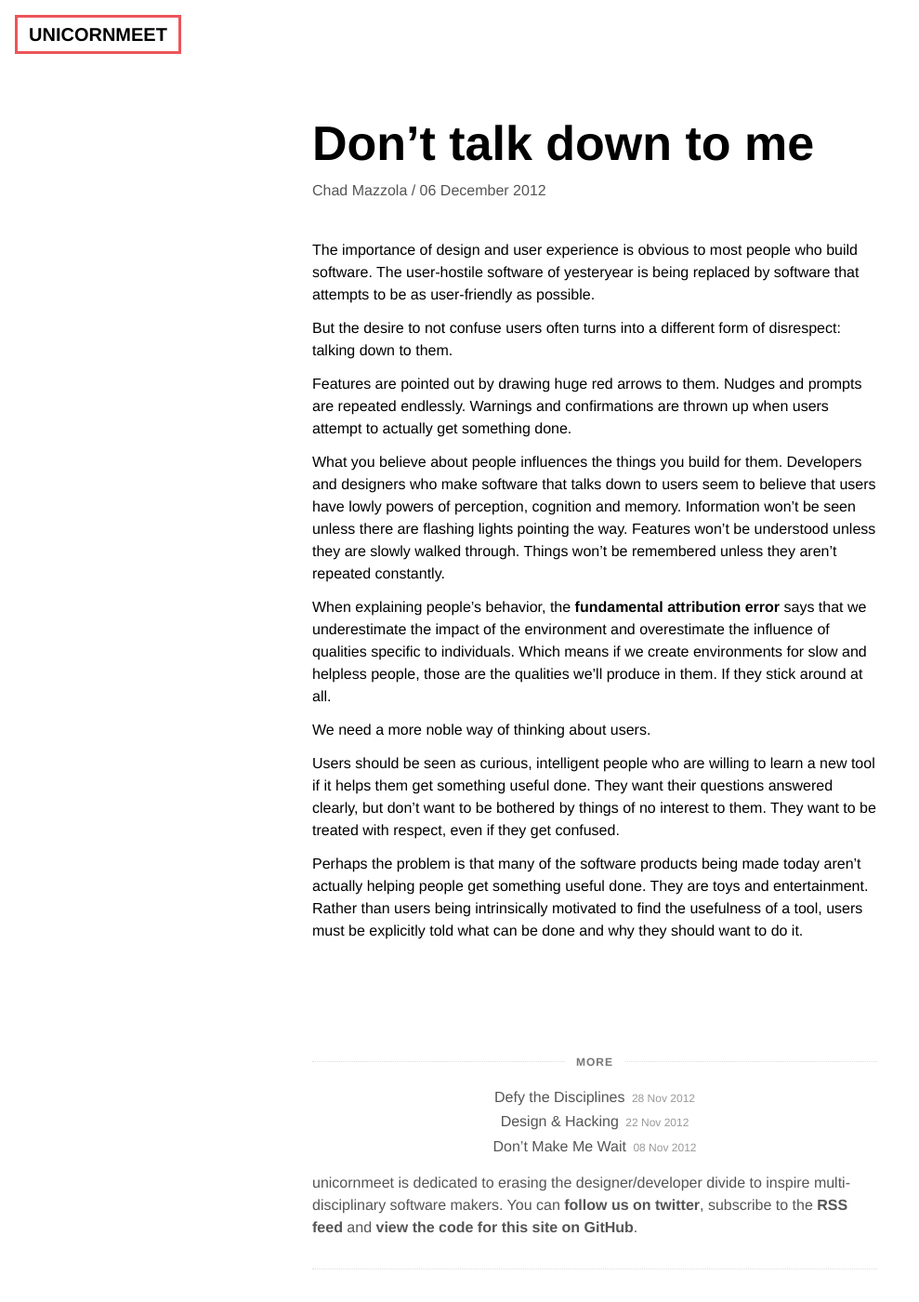
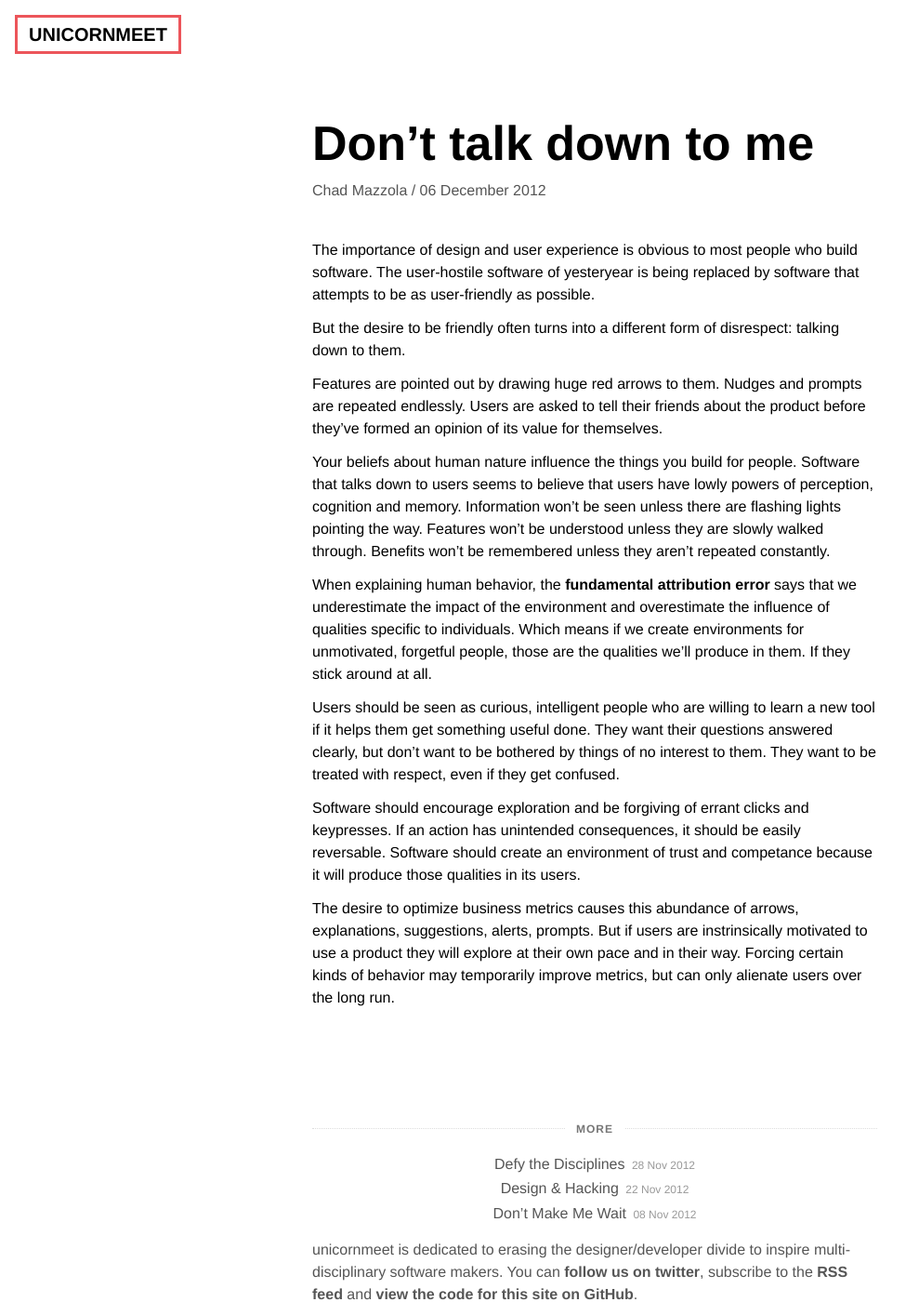
Before and after one commit to ehmorris/unicornmeet, a Jekyll site: the page built from _posts/2012-12-06-talking-down.md, in a window 1280 px wide and 1400 px high. Shown: the whole window at 93% size, without its empty margins (0-989 px from the left). Built offline with Jekyll 4.4.1, drawn with Linux system fonts in a browser that asks for light colours; Markdown is read by kramdown in place of the engine named in the settings.

Commit message:
Edits to post.

```diff
--- a/_posts/2012-12-06-talking-down.md
+++ b/_posts/2012-12-06-talking-down.md
@@ -7,16 +7,16 @@ author: Chad Mazzola
 
 The importance of design and user experience is obvious to most people who build software. The user-hostile software of yesteryear is being replaced by software that attempts to be as user-friendly as possible.
 
-But the desire to not confuse users often turns into a different form of disrespect: talking down to them.
+But the desire to be friendly often turns into a different form of disrespect: talking down to them.
 
-Features are pointed out by drawing huge red arrows to them. Nudges and prompts are repeated endlessly. Warnings and confirmations are thrown up when users attempt to actually get something done.
+Features are pointed out by drawing huge red arrows to them. Nudges and prompts are repeated endlessly. Users are asked to tell their friends about the product before they've formed an opinion of its value for themselves.
 
-What you believe about people influences the things you build for them. Developers and designers who make software that talks down to users seem to believe that users have lowly powers of perception, cognition and memory. Information won't be seen unless there are flashing lights pointing the way. Features won't be understood unless they are slowly walked through. Things won't be remembered unless they aren't repeated constantly.
+Your beliefs about human nature influence the things you build for people. Software that talks down to users seems to believe that users have lowly powers of perception, cognition and memory. Information won't be seen unless there are flashing lights pointing the way. Features won't be understood unless they are slowly walked through. Benefits won't be remembered unless they aren't repeated constantly.
 
-When explaining people's behavior, the [fundamental attribution error](http://en.wikipedia.org/wiki/Fundamental_attribution_error) says that we underestimate the impact of the environment and overestimate the influence of qualities specific to individuals. Which means if we create environments for slow and helpless people, those are the qualities we'll produce in them. If they stick around at all.
-
-We need a more noble way of thinking about users.
+When explaining human behavior, the [fundamental attribution error](http://en.wikipedia.org/wiki/Fundamental_attribution_error) says that we underestimate the impact of the environment and overestimate the influence of qualities specific to individuals. Which means if we create environments for unmotivated, forgetful people, those are the qualities we'll produce in them. If they stick around at all.
 
 Users should be seen as curious, intelligent people who are willing to learn a new tool if it helps them get something useful done. They want their questions answered clearly, but don't want to be bothered by things of no interest to them. They want to be treated with respect, even if they get confused.
 
-Perhaps the problem is that many of the software products being made today aren't actually helping people get something useful done. They are toys and entertainment. Rather than users being intrinsically motivated to find the usefulness of a tool, users must be explicitly told what can be done and why they should want to do it.
+Software should encourage exploration and be forgiving of errant clicks and keypresses. If an action has unintended consequences, it should be easily reversable. Software should create an environment of trust and competance because it will produce those qualities in its users.
+
+The desire to optimize business metrics causes this abundance of arrows, explanations, suggestions, alerts, prompts. But if users are instrinsically motivated to use a product they will explore at their own pace and in their way. Forcing certain kinds of behavior may temporarily improve metrics, but can only alienate users over the long run.
```
